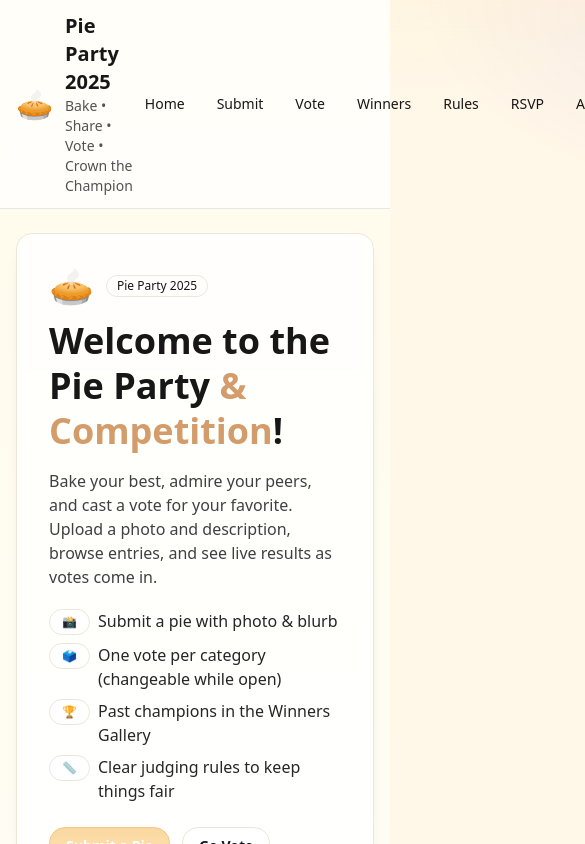
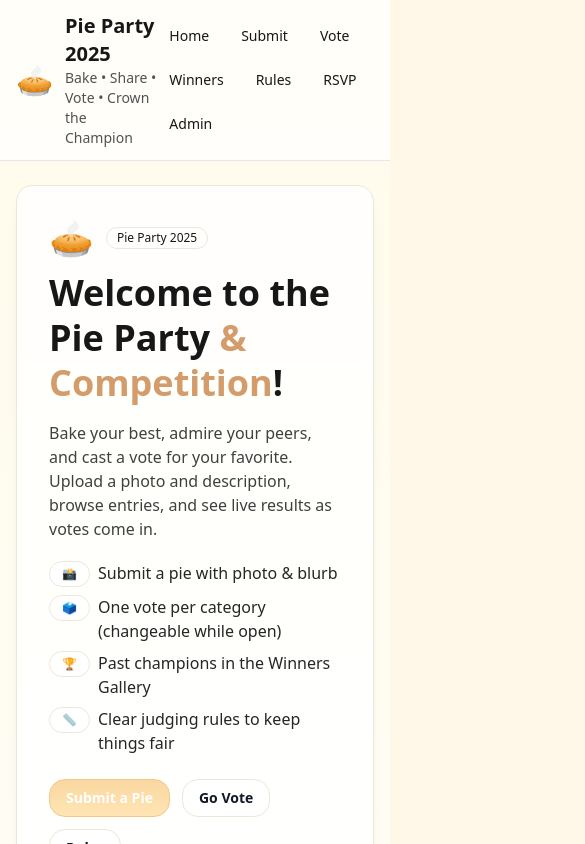
Before and after one commit to jcg-development/pie-party, a Next.js app: page / in a window 390 px wide. Shown: the top 844 px of the page, 585 px wide, since content can reach past the window. Built offline with nearby package versions, Linux system fonts and the light colour scheme; no server answers; the database is empty.

Commit message:
Fix mobile navigation - add flex-wrap for better mobile display

```diff
--- a/src/app/layout.tsx
+++ b/src/app/layout.tsx
@@ -24,7 +24,7 @@
                 <p className="text-sm text-neutral-600">Bake • Share • Vote • Crown the Champion</p>
               </div>
             </div>
-            <nav className="flex items-center gap-2 text-sm">
+            <nav className="flex flex-wrap items-center gap-2 text-sm">
               <a className="navlink" href="/">Home</a>
               <a className="navlink" href="/submit">Submit</a>
               <a className="navlink" href="/vote">Vote</a>
```
